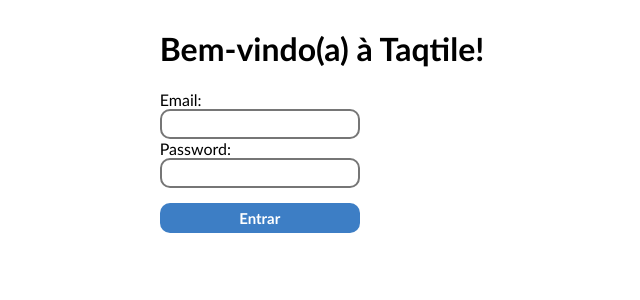
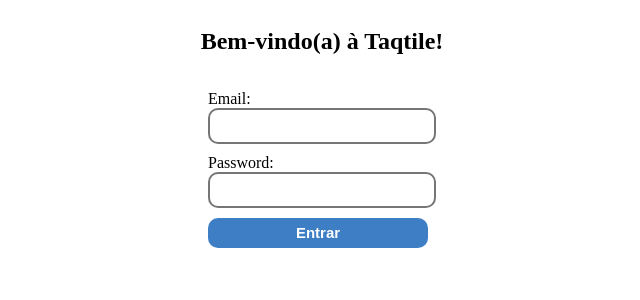
Before and after one commit to SamuelHVRodrigues/onboard-front, a React (Create React App) app: page / in a window 1280 px wide. Shown: the top 300 px of the page, without its empty margins (318-958 px from the left). Built offline with nearby package versions, Linux system fonts and the light colour scheme.

Commit message:
add styled components

```diff
--- a/package.json
+++ b/package.json
@@ -16,6 +16,7 @@
     "react-dom": "18.2.0",
     "react-router-dom": "6.8.0",
     "react-scripts": "5.0.1",
+    "styled-components": "5.3.6",
     "web-vitals": "2.1.4"
   },
   "scripts": {
@@ -43,6 +44,7 @@
     ]
   },
   "devDependencies": {
+    "@types/styled-components": "5.1.26",
     "@typescript-eslint/eslint-plugin": "5.49.0",
     "@typescript-eslint/parser": "5.49.0",
     "eslint": "8.33.0",
--- a/src/create-user/create-user-form.tsx
+++ b/src/create-user/create-user-form.tsx
@@ -1,4 +1,5 @@
 import { FC, useState } from 'react';
+import { Form, Input, InputRadio, Label, Wrapper } from '../styled';
 import Button from '../utils/button';
 import { UserInput } from './use-create-user';
 
@@ -65,42 +66,38 @@
   };
 
   return (
-    <form onSubmit={handleSubmit}>
-      <label>
+    <Wrapper>
+      <Form onSubmit={handleSubmit}>
+        <Label>
           Nome:
-        <input type='text' value={formFields.name} onChange={handleNameChange} />
-      </label>
-      <br />
-      <label>
+          <Input type='text' value={formFields.name} onChange={handleNameChange} />
+        </Label>
+        <Label>
           Email:
-        <input type='email' value={formFields.email} onChange={handleEmailChange} />
-      </label>
-      <br />
-      <label>
+          <Input type='email' value={formFields.email} onChange={handleEmailChange} />
+        </Label>
+        <Label>
           Senha:
-        <input type='password' value={formFields.password} onChange={handlePasswordChange} />
-      </label>
-      <br />
-      <label>
+          <Input type='password' value={formFields.password} onChange={handlePasswordChange} />
+        </Label>
+        <Label>
           Telefone:
-        <input type='tel' value={formFields.phone} onChange={handlePhoneChange} />
-      </label>
-      <br />
-      <label>
+          <Input type='tel' value={formFields.phone} onChange={handlePhoneChange} />
+        </Label>
+        <Label>
           Data de nascimento:
-        <input type='date' value={formFields.birthDate} onChange={handleBirthDateChange} />
-      </label>
-      <br />
-      <label>
+          <Input type='date' value={formFields.birthDate} onChange={handleBirthDateChange} />
+        </Label>
+        <Label>
           Função:
-        <input type='radio' name='role' id='admin' value={'admin'} onChange={handleRoleChange} />
-        <label htmlFor='admin'>Admin</label>
-        <input type='radio' name='role' id='user' value={'user'} onChange={handleRoleChange} />
-        <label htmlFor='user'>User</label>
-      </label>
-      <br />
+          <InputRadio type='radio' name='role' id='admin' value={'admin'} onChange={handleRoleChange} />
+          <Label htmlFor='admin'>Admin</Label>
+          <InputRadio type='radio' name='role' id='user' value={'user'} onChange={handleRoleChange} />
+          <Label htmlFor='user'>User</Label>
+        </Label>
         <Button text={'Concluir'} loading={props.loading} disabled={props.loading} />
-    </form>
+      </Form>
+    </Wrapper>
   );
 };
 
--- a/src/create-user/create-user-page.tsx
+++ b/src/create-user/create-user-page.tsx
@@ -1,5 +1,6 @@
 import { useEffect } from 'react';
 import { useNavigate } from 'react-router-dom';
+import { Title, Wrapper } from '../styled';
 import CreateUserForm from './create-user-form';
 import useCreateUser from './use-create-user';
 
@@ -14,11 +15,11 @@
   }, [user]);
 
   return (
-    <div>
-      <h1>Criar usuário</h1>
+    <Wrapper>
+      <Title>Criar usuário</Title>
       <CreateUserForm validateAndCreateUser={validataAndCreateUser} loading={loading} />
       {error && <p>Error: {error.message}</p>}
-    </div>
+    </Wrapper>
   );
 }
 
--- a/src/login/login-form.tsx
+++ b/src/login/login-form.tsx
@@ -1,4 +1,5 @@
 import { FC, useState } from 'react';
+import { Form, FormWrapper, Input, Label, Wrapper } from '../styled';
 import Button from '../utils/button';
 
 interface LoginFormProps {
@@ -23,17 +24,19 @@
   };
 
   return (
-    <form onSubmit={handleSubmit}>
-      <label>
-        Email:
-        <input type='email' value={formFields.email} onChange={handleEmailChange} />
-      </label>
-      <label>
-        Password:
-        <input type='password' value={formFields.password} onChange={handlePasswordChange} />
-      </label>
-      <Button text={'Entrar'} loading={props.loading} disabled={props.loading} />
-    </form>
+    <Wrapper>
+      <Form onSubmit={handleSubmit}>
+        <Label>
+          Email:
+          <Input type='email' value={formFields.email} onChange={handleEmailChange}></Input>
+        </Label>
+        <Label>
+          Password:
+          <Input type='password' value={formFields.password} onChange={handlePasswordChange}></Input>
+        </Label>
+        <Button text={'Entrar'} loading={props.loading} disabled={props.loading} />
+      </Form>
+    </Wrapper>
   );
 };
 
--- a/src/login/login-page.tsx
+++ b/src/login/login-page.tsx
@@ -1,8 +1,8 @@
 import { useEffect } from 'react';
 import { useNavigate } from 'react-router-dom';
+import { Title, Wrapper } from '../styled';
 import LoginForm from './login-form';
 import useLogin from './use-login';
-import '../style.css';
 
 function LoginPage() {
   const [validateAndLogin, { token, loading, error }] = useLogin();
@@ -25,10 +25,10 @@
   }, [error]);
 
   return (
-    <div>
-      <h1>Bem-vindo(a) à Taqtile!</h1>
+    <Wrapper>
+      <Title>Bem-vindo(a) à Taqtile!</Title>
       <LoginForm validateAndLogin={validateAndLogin} loading={loading} />
-    </div>
+    </Wrapper>
   );
 }
 
--- a/src/style.css
+++ b/src/style.css
@@ -23,6 +23,7 @@
   width: 17px;
   display: inline;
   margin-left: 10px;
+  color: gr;
 }
 
 Button {
--- /dev/null
+++ b/src/styled.ts
@@ -0,0 +1,45 @@
+import styled from 'styled-components';
+
+export const Wrapper = styled.section`
+  display: flex;
+  flex-direction: column;
+  align-items: center;
+`;
+
+export const Title = styled.h1``;
+
+export const FormWrapper = styled.div``;
+
+export const Form = styled.form`
+  margin: 15px 0;
+`;
+
+export const Label = styled.label``;
+
+export const Input = styled.input`
+  border-style: solid;
+  border-radius: 10px;
+  height: 30px;
+  width: 220px;
+  display: block;
+  margin-bottom: 10px;
+`;
+
+export const InputRadio = styled(Input)`
+  height: 17px;
+  width: 17px;
+  display: inline;
+  margin-left: 10px;
+`;
+
+export const StyledButton = styled.button`
+  display: block;
+  color: #fff;
+  background-color: #3d7ec5;
+  font-size: 15px;
+  font-weight: bold;
+  border-style: none;
+  border-radius: 10px;
+  width: 220px;
+  height: 30px;
+`;
--- a/src/utils/button.tsx
+++ b/src/utils/button.tsx
@@ -1,4 +1,5 @@
 import loader from '../assets/loading.svg';
+import { StyledButton } from '../styled';
 
 interface ButtonProps {
   text: string;
@@ -9,9 +10,9 @@
 
 const Button = (props: ButtonProps) => {
   return (
-    <button onClick={props.onClick} disabled={props.disabled}>
+    <StyledButton onClick={props.onClick} disabled={props.disabled}>
       {!props.loading ? props.text : <img src={loader} height='14' />}
-    </button>
+    </StyledButton>
   );
 };
 
```
Also changed, not shown: 1 other file (tests, documents, lock files or other folders). Lines whose indentation alone changed are shown as unchanged.
